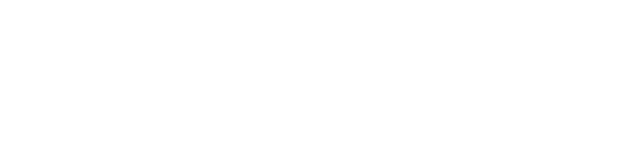
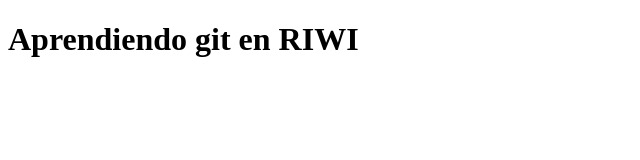
Before and after one commit to sararuiza/Git_Meta-_Riwi, a plain HTML site: page index.html in a window 1280 px wide. Shown: the whole page, without its empty margins (0-640 px from the left). Drawn offline with Linux system fonts and the light colour scheme.

Commit message:
creando segunda version

```diff
--- a/index.html
+++ b/index.html
@@ -6,6 +6,7 @@
     <title>Document</title>
 </head>
 <body>
+    <h1>Aprendiendo git en RIWI</h1>
 
 </body>
 </html>
```
Also changed, not shown: 1 other file.
